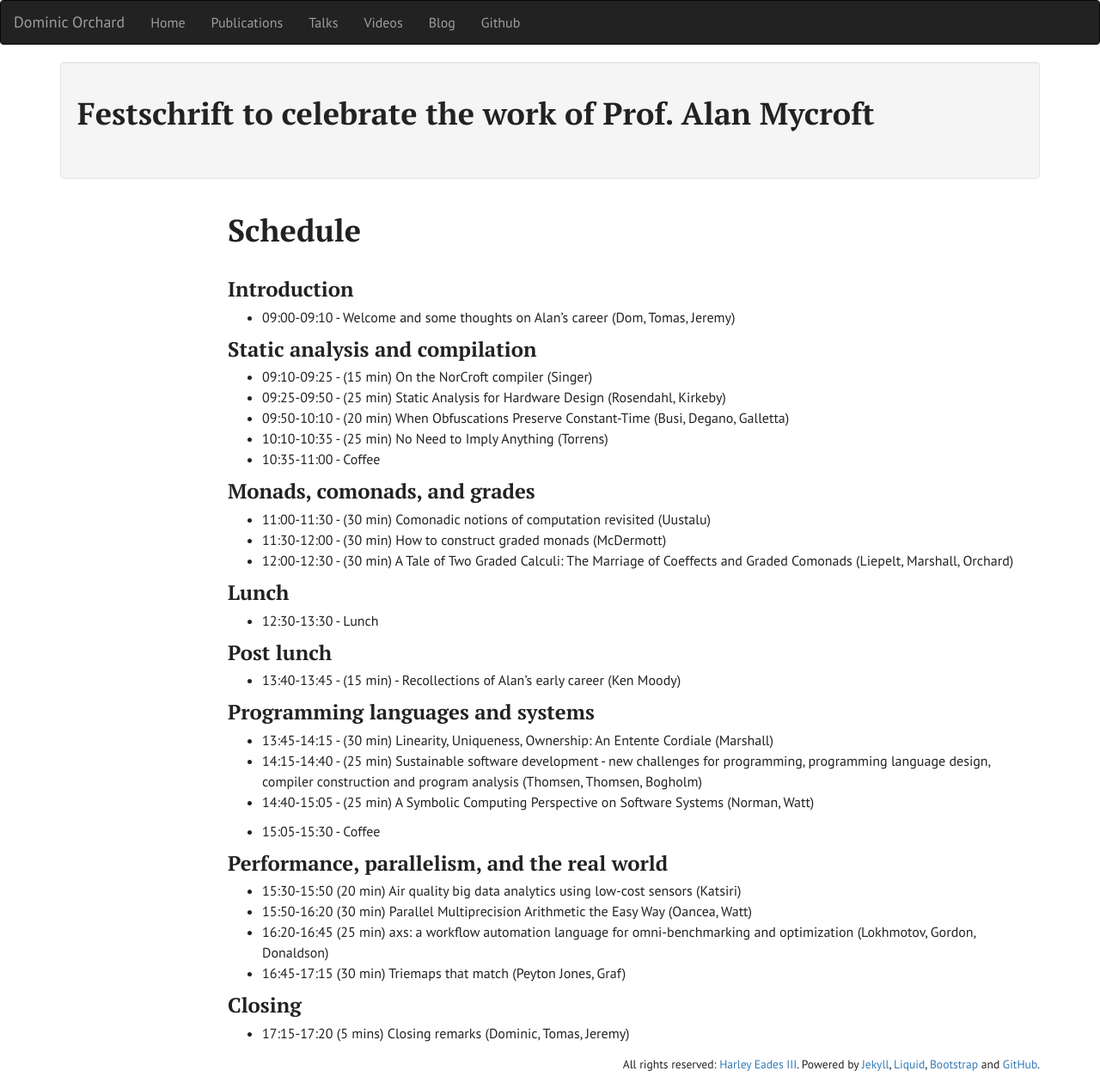
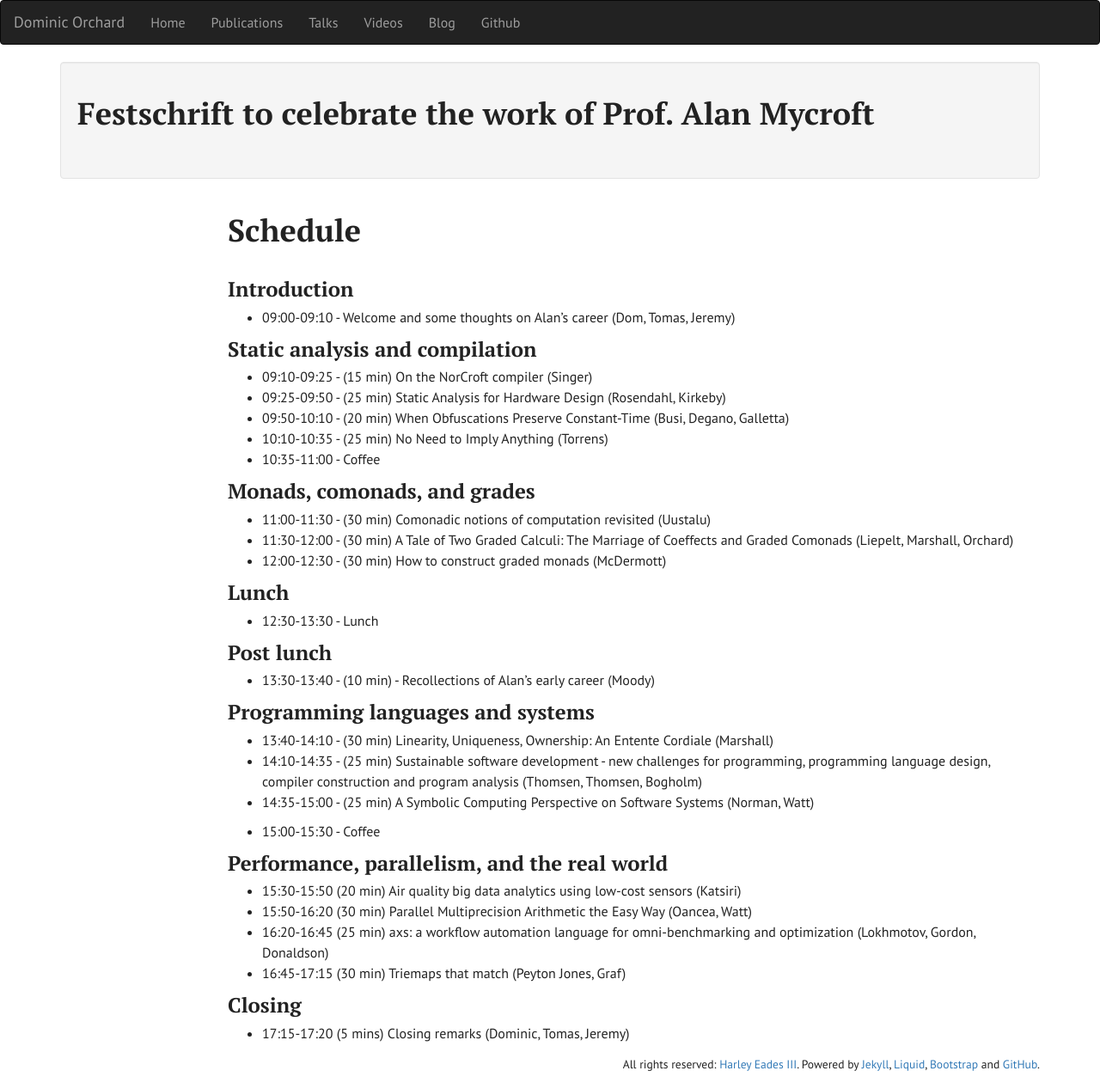
Before and after one commit to dorchard/dorchard.github.io, a Jekyll site: the page built from mycroftfest-schedule.md, in a window 1280 px wide. Shown: the whole page at 86% size. Built offline with Jekyll 4.4.1, drawn with Linux system fonts in a browser that asks for light colours.

Commit message:
Update mycroftfest-schedule.md

```diff
--- a/mycroftfest-schedule.md
+++ b/mycroftfest-schedule.md
@@ -24,8 +24,8 @@ noindex: true
 ### Monads, comonads, and grades
 
 * 11:00-11:30 - (30 min) Comonadic notions of computation revisited (Uustalu)
-* 11:30-12:00 - (30 min) How to construct graded monads (McDermott)
-* 12:00-12:30 - (30 min) A Tale of Two Graded Calculi: The Marriage of Coeffects and Graded Comonads (Liepelt, Marshall, Orchard)
+* 11:30-12:00 - (30 min) A Tale of Two Graded Calculi: The Marriage of Coeffects and Graded Comonads (Liepelt, Marshall, Orchard)
+* 12:00-12:30 - (30 min) How to construct graded monads (McDermott)
 
 ### Lunch
 
@@ -33,15 +33,15 @@ noindex: true
 
 ### Post lunch
 
-* 13:40-13:45 - (15 min) - Recollections of Alan's early career (Ken Moody)
+* 13:30-13:40 - (10 min) - Recollections of Alan's early career (Moody)
 
 ### Programming languages and systems
 
-* 13:45-14:15 - (30 min) Linearity, Uniqueness, Ownership: An Entente Cordiale (Marshall)
-* 14:15-14:40 - (25 min) Sustainable software development - new challenges for programming, programming language design, compiler construction and program analysis (Thomsen, Thomsen, Bogholm)
-* 14:40-15:05 - (25 min) A Symbolic Computing Perspective on Software Systems (Norman, Watt)
+* 13:40-14:10 - (30 min) Linearity, Uniqueness, Ownership: An Entente Cordiale (Marshall)
+* 14:10-14:35 - (25 min) Sustainable software development - new challenges for programming, programming language design, compiler construction and program analysis (Thomsen, Thomsen, Bogholm)
+* 14:35-15:00 - (25 min) A Symbolic Computing Perspective on Software Systems (Norman, Watt)
 
-* 15:05-15:30 - Coffee
+* 15:00-15:30 - Coffee
 
 ### Performance, parallelism, and the real world
 
```
